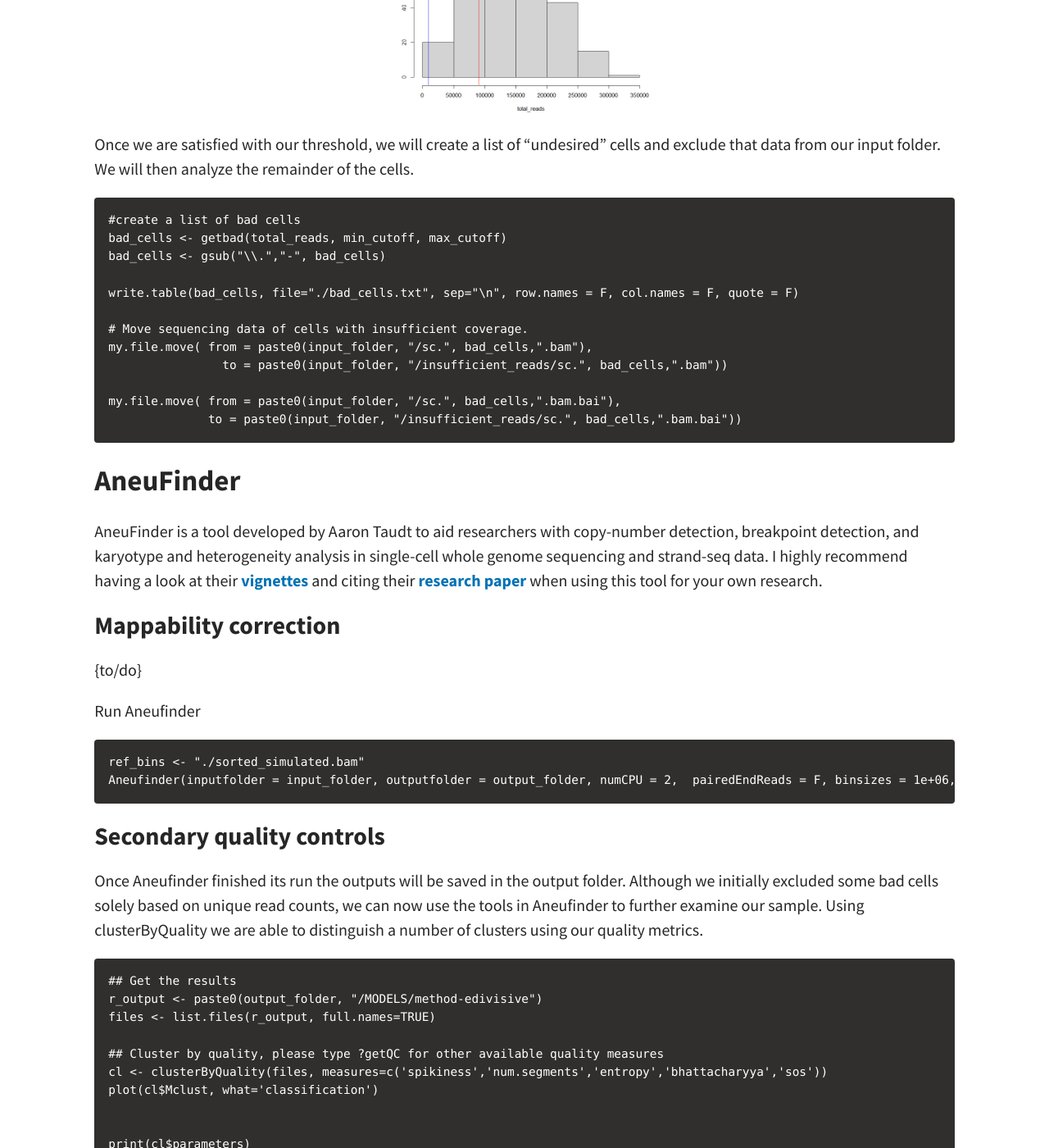
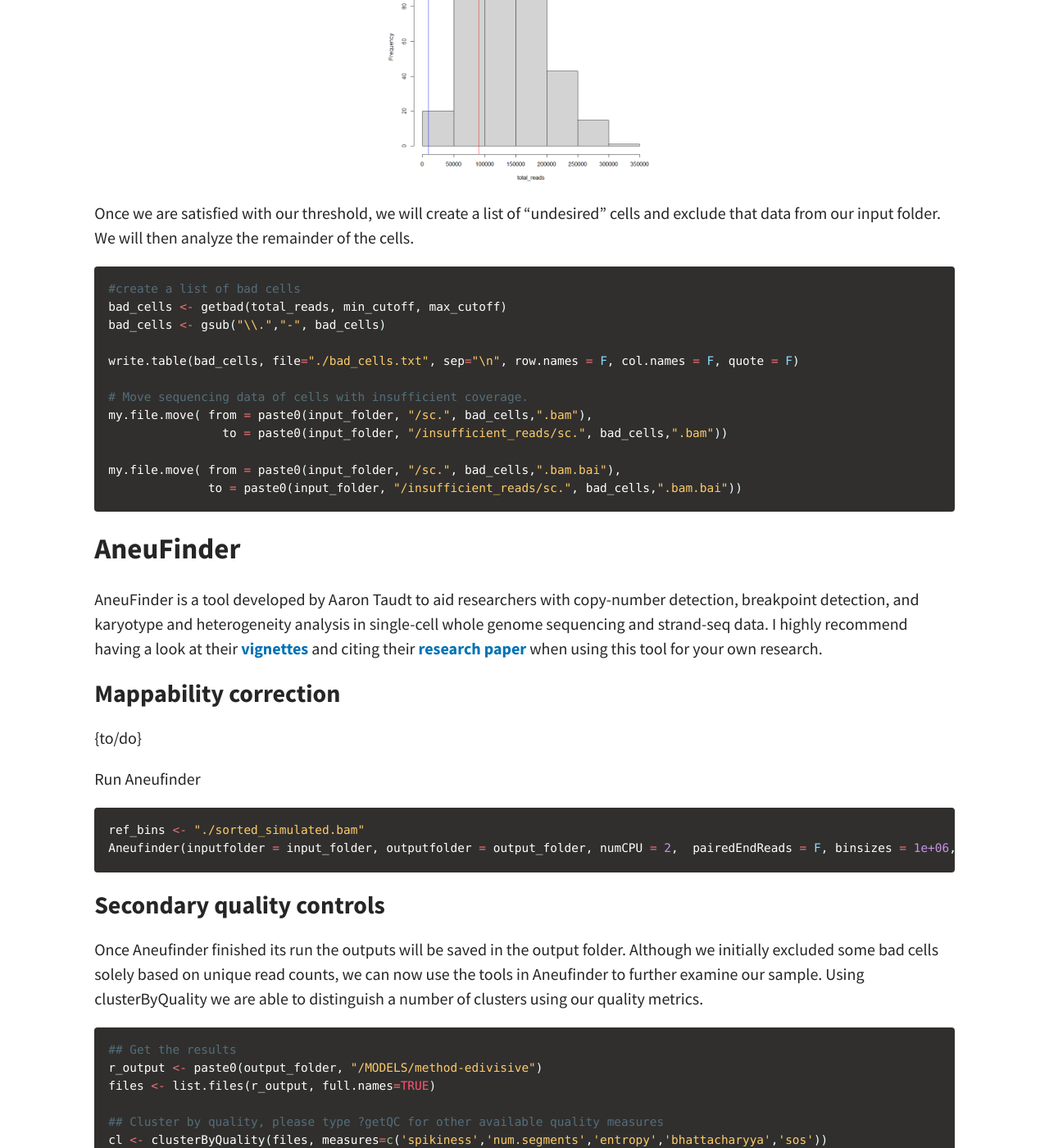
Before and after one commit to J-PTRson/Single-Cell-Core, a Jekyll site: the page built from _posts/2023-05-24-scKaryo-seq_walkthrough.md, in a window 1280 px wide and 1400 px high, scrolled down 3200 px. Shown: the whole window at 82% size. Built offline with Jekyll 4.4.1, drawn with Linux system fonts in a browser that asks for light colours; a script that is not in the unit is left out; some of the changed text lies outside the part shown.

Commit message:
Update 2023-05-24-scKaryo-seq_walkthrough.md

````diff
--- a/_posts/2023-05-24-scKaryo-seq_walkthrough.md
+++ b/_posts/2023-05-24-scKaryo-seq_walkthrough.md
@@ -18,7 +19,7 @@ The sequencing data in this walk through are derived K562 myelogeneous leukemia
 
 This walk through will focus on using the [**Aneufinder**](https://genomebiology.biomedcentral.com/articles/10.1186/s13059-016-0971-7) R-package for data visualization. As such it is required to have [**R**](https://cran.rstudio.com/) and [**R-studio**](https://posit.co/download/rstudio-desktop/) as well as the necessary libraries installed.
 
-``` {{r}}
+```r
 if (!require("BiocManager", quietly = TRUE))
   install.packages("BiocManager")
 
@@ -40,14 +41,14 @@ When performing single cell sequencing analysis there is a very good chance that
 
 Start a new Rscript and load the libraries that we will be using throughout this tutorial.
 
-``` {{r}}
+```r
 library(AneuFinder)
 library(BSgenome.Hsapiens.NCBI.GRCh38)
 ```
 
 Set the working directory of your Rscript to that of your analysis directory and initialize the following variables.
 
-``` {{r}}
+```r
 ######### Setup ##############
 
 setwd("D:/Analysis") # something like that
@@ -66,7 +67,7 @@ chrom <- c(1:22,"X","Y")
 
 There are a number of manners to distinguish good from bad cells. In our example we will set a initial threshold criteria for the amount of unique reads that a single cell must meet. To accomplish this we'll use a few functions.
 
-``` {{r}}
+```r
 #### get bad cells function ####
 getbad <- function(nl, min_thr, max_thr){
   cell_list <- list()
@@ -88,7 +89,7 @@ my.file.move <- function(from, to) {
 
 Set the criteria for the threshold.
 
-``` {{r}}
+```r
 ######### Cell selection ###########
 total_reads <- colSums(count_table[4:ncol(count_table)], na.rm = T, dims = 1)
 
@@ -103,7 +104,7 @@ max_cutoff <- 90000
 
 To evaluate our selection criteria it can be useful to visualize this in a histogram.
 
-``` {{r}}
+```r
 #inspect the read count distribution histogram
 png("./cell_distribution.png", width=800, height=800, res=100)
 hist(total_reads)
@@ -117,7 +118,7 @@ dev.off()
 
 Once we are satisfied with our threshold, we will create a list of "undesired" cells and exclude that data from our input folder. We will then analyze the remainder of the cells.
 
-``` {{r}}
+```r
 #create a list of bad cells
 bad_cells <- getbad(total_reads, min_cutoff, max_cutoff)
 bad_cells <- gsub("\\.","-", bad_cells)
@@ -142,7 +143,7 @@ AneuFinder is a tool developed by Aaron Taudt to aid researchers with copy-numbe
 
 Run Aneufinder
 
-``` {{r}}
+```r
 ref_bins <- "./sorted_simulated.bam"
 Aneufinder(inputfolder = input_folder, outputfolder = output_folder, numCPU = 2,  pairedEndReads = F, binsizes = 1e+06, variable.width.reference = ref_bins, hotspot.pval = NULL, chromosomes = chrom, correction.method = 'GC', GC.BSgenome = host_genome, method='edivisive', cluster.plot = F)
 ```
@@ -151,7 +152,7 @@ Aneufinder(inputfolder = input_folder, outputfolder = output_folder, numCPU = 2,
 
 Once Aneufinder finished its run the outputs will be saved in the output folder. Although we initially excluded some bad cells solely based on unique read counts, we can now use the tools in Aneufinder to further examine our sample. Using clusterByQuality we are able to distinguish a number of clusters using our quality metrics.
 
-``` {{r}}
+```r
 ## Get the results
 r_output <- paste0(output_folder, "/MODELS/method-edivisive")
 files <- list.files(r_output, full.names=TRUE)
@@ -168,13 +169,13 @@ For more information on the quality metrics, you may read more about them [**her
 
 To further inspect our clusters we can produce a pdf with a heatmap for each of the clusters.
 
-``` {{r}}
+```r
 heatmapGenomewideClusters(cl, file = "./genome_heatmap_all.pdf")
 ```
 
 For our goal we set out to visualize the tumor heterogeneity within our sample. So now we can select a cluster of interest and examine that in more detail.
 
-``` {{r}}
+```r
 ## Select the best cluster and plot it separately
 selected.files <- unlist(cl$classification[1])
 heatmapGenomewide(selected.files, file="./heatmap_cl1.pdf")
````
Also changed, not shown: other parts of _posts/2023-05-24-scKaryo-seq_walkthrough.md (+1 -0 lines).
